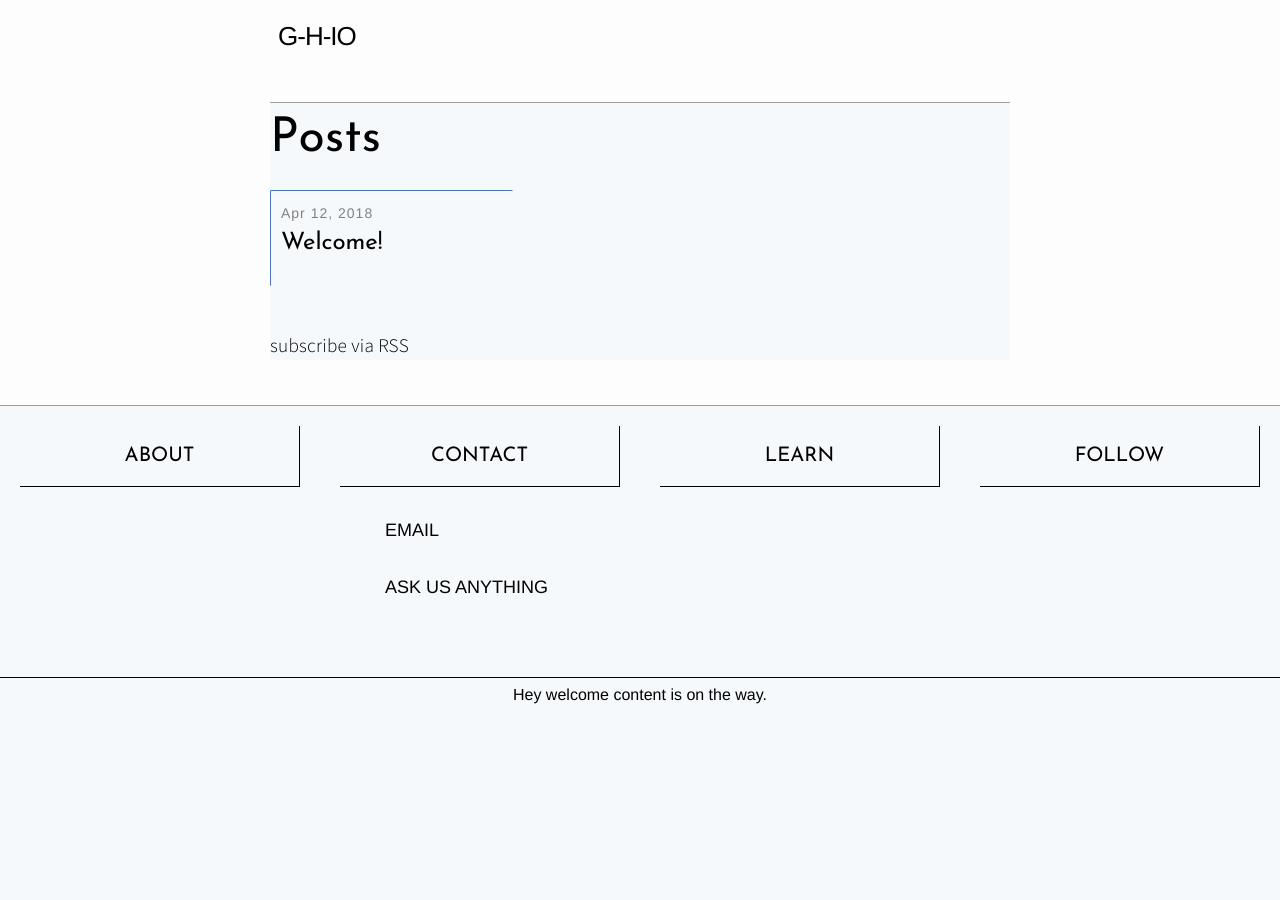
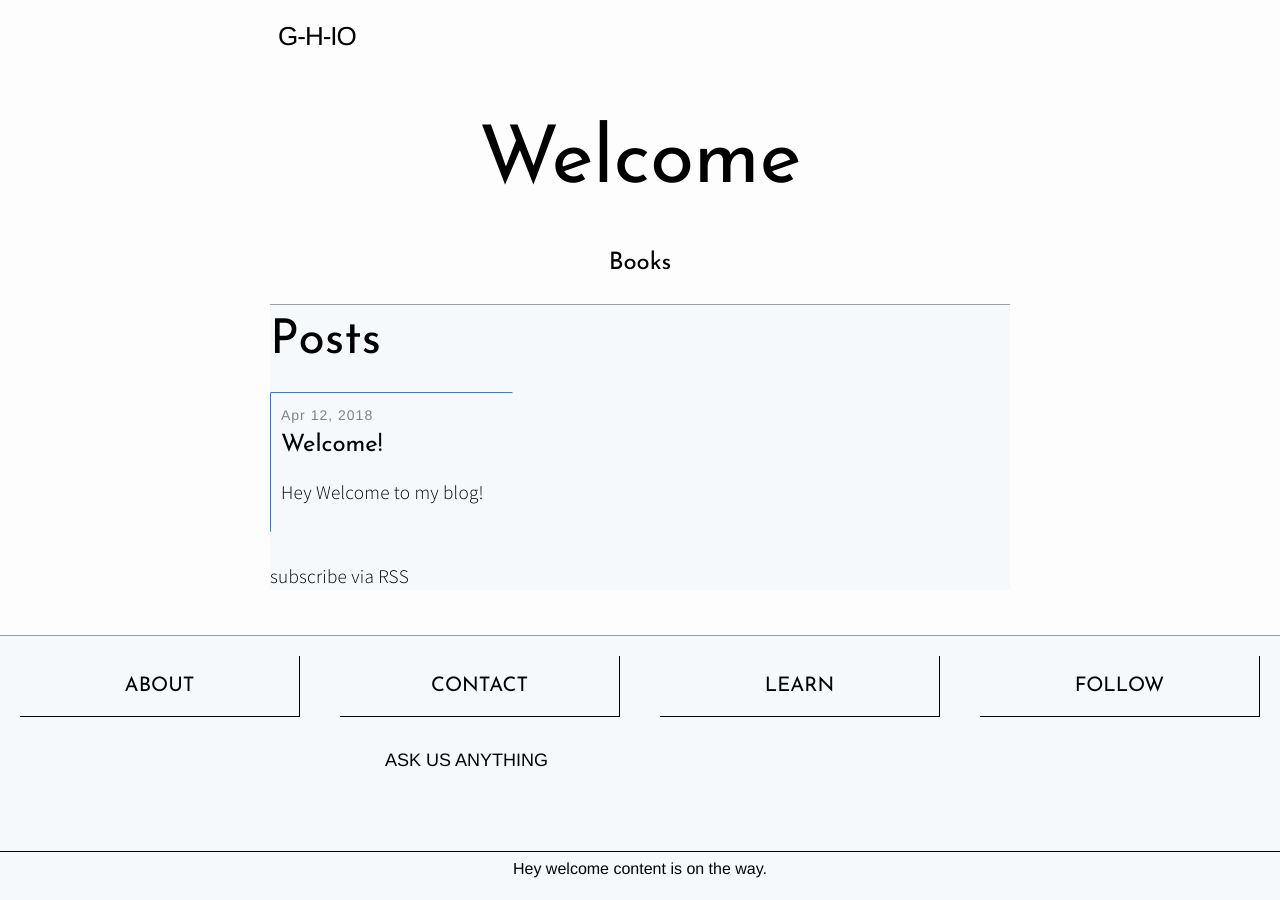
Before and after one commit to hub63501/my-blog.github.io, a Jekyll site: the page built from index.html, in a window 1280 px wide. Built offline with Jekyll 4.4.1, drawn with Linux system fonts in a browser that asks for light colours.

Commit message:
updated css

```diff
--- a/_includes/footer.html
+++ b/_includes/footer.html
@@ -19,9 +19,6 @@
       <div class="footer-light-title-contact-inner">
         <a href="mailto:{{ site.email }}"><h4>CONTACT</h4></a>
         <ul>
-          {% if site.email %}
-          <a href="mailto:{{ site.email }}"><li>EMAIL</li></a>
-          {% endif %}
           <a href="mailto:{{ site.email }}"><li>ASK US ANYTHING</li></a>
         </ul>
       </div>
--- a/css/CSS-U_flex.css
+++ b/css/CSS-U_flex.css
@@ -37,6 +37,7 @@ a{
 }
 a:hover{
     color:#2979FF;
+    text-decoration: none;
 }
 h1{
   font-family: 'Josefin Sans', sans-serif;
@@ -214,33 +215,6 @@ input[type=button]:hover{
 
 
 
-
-.page-heading{
-  font-size: 3em;
-}
-
-
-
-.post-list li{
-  border-top: solid 1px #2979FF;
-  border-left: solid 1px #2979ff;
-  -moz-border-radius: 0.1em;
-  -webkit-border-radius: 0.1em;
-  border-radius: 0.1em;
-  padding: 10px;
-  /*
-  transition-duration: 0.5s;
-  -moz-transition-duration: 0.5s;
-  -webkit-transition-duration: 0.5s;
-  -o-transition-duration: 0.5s;
-  */
-
-}
-.post-list li:hover{
-    /*box-shadow: 0 4px 8px 0 rgba(0, 0, 0, 0.2), 0 6px 20px 0 rgba(0, 0, 0, 0.19);*/
-    border-bottom: #2979ff solid 3px;
-    border-right: #2979ff solid 3px;
-}
 
 
 
--- a/css/header.css
+++ b/css/header.css
@@ -30,12 +30,12 @@
   padding: 8px;
 }
 
-/*
+
 .site-header{
       overflow: auto;
       white-space: nowrap;
     }
-*/
+
 .site-header a{
       display: inline-block;
       color: inherit;
--- a/css/home.css
+++ b/css/home.css
@@ -30,10 +30,62 @@ Home
 }
 
 
+.front-heading{
+  text-align: center;
+  width: 100%;
+}
+
+@media screen and (max-width: 500px){
+  .front-heading{
+    margin: 0%;
+    padding: 0px;
+    text-align: left;
+  }
+}
+
 /*-----Bigger screens-----*/
 @media screen and (min-width: 800px){
   .post-list li{
+    margin-left: 0%;
+    margin-right: 0%;
+    margin-bottom: 2%;
     width: 30%;
     display: inline-block;
   }
 }
+
+
+@media screen and (max-width: 800px){
+  .post-list li{
+    border-bottom: #2979ff solid 2px;
+    border-right: #2979ff solid 2px;
+  }
+}
+
+
+.page-heading{
+  font-size: 3em;
+}
+
+
+
+.post-list li{
+  border-top: solid 1px #2979FF;
+  border-left: solid 1px #2979ff;
+  -moz-border-radius: 0.1em;
+  -webkit-border-radius: 0.1em;
+  border-radius: 0.1em;
+  padding: 10px;
+  /*
+  transition-duration: 0.5s;
+  -moz-transition-duration: 0.5s;
+  -webkit-transition-duration: 0.5s;
+  -o-transition-duration: 0.5s;
+  */
+
+}
+.post-list li:hover{
+    /*box-shadow: 0 4px 8px 0 rgba(0, 0, 0, 0.2), 0 6px 20px 0 rgba(0, 0, 0, 0.19);*/
+    border-bottom: #2979ff solid 3px;
+    border-right: #2979ff solid 3px;
+}
--- a/index.html
+++ b/index.html
@@ -1,7 +1,20 @@
 ---
 layout: default
 ---
-
+<div class="front-heading">
+  <h1>Welcome</h1>
+  <div class="site-header">
+      <div class="nav">
+          <div class="nav-text">
+  <ul>
+    <li>
+      <h2><a class="page-link" href="/books.html/">Books</a></h2>
+    </li>
+  </ul>
+</div>
+  </div>
+  </div>
+</div>
 <div class="home">
 
   <h1 class="page-heading">Posts</h1>
@@ -14,6 +27,7 @@ layout: default
         <h2>
           <a class="post-link" href="{{ post.url | prepend: site.baseurl }}">{{ post.title }}</a>
         </h2>
+        {{ post.excerpt }}
       </li>
     {% endfor %}
   </ul>
```
Also changed, not shown: Films.md (added, +4 -0 lines), _drafts/2018-04-12-welcome.1.markdown (added, +10 -0 lines), 10 other files.
